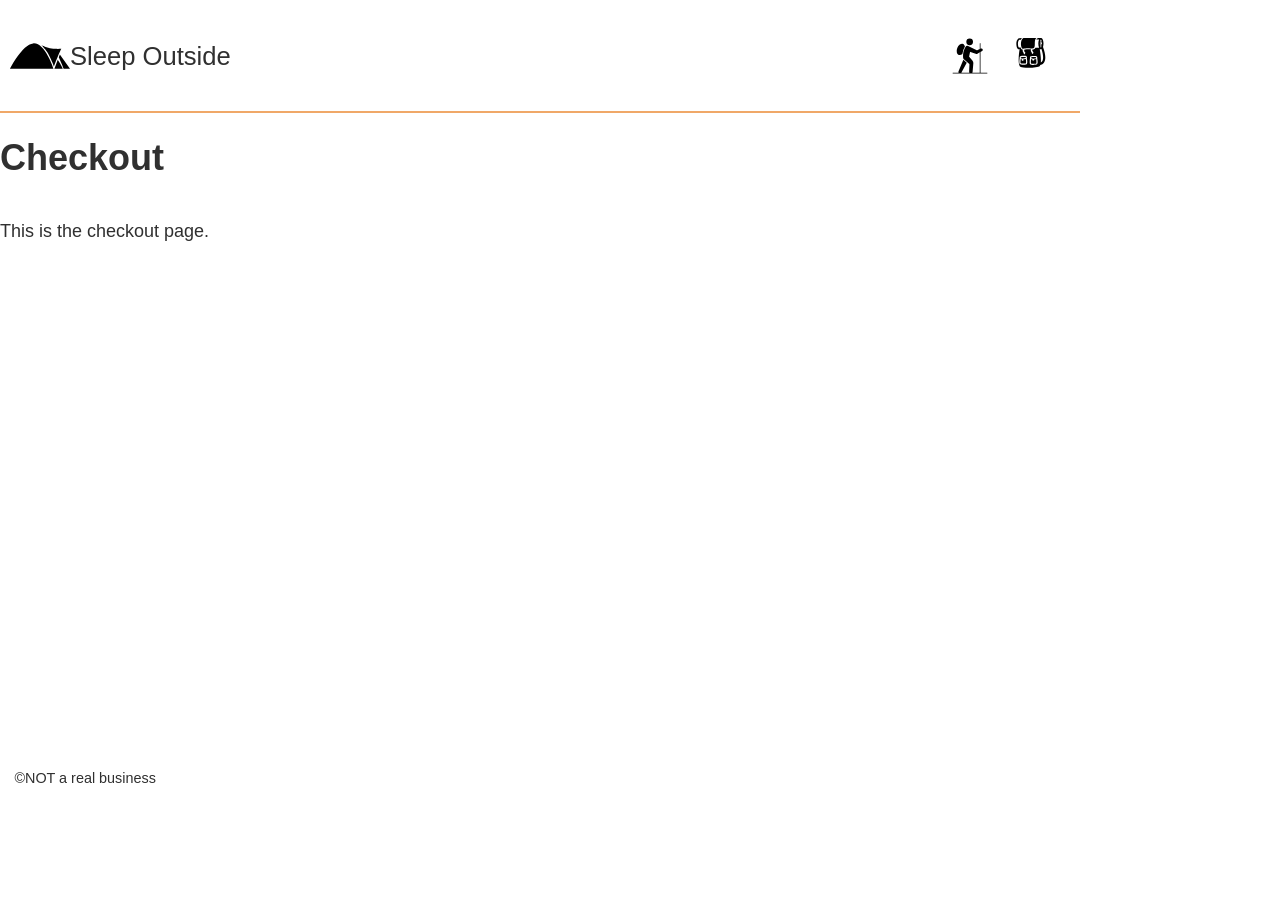
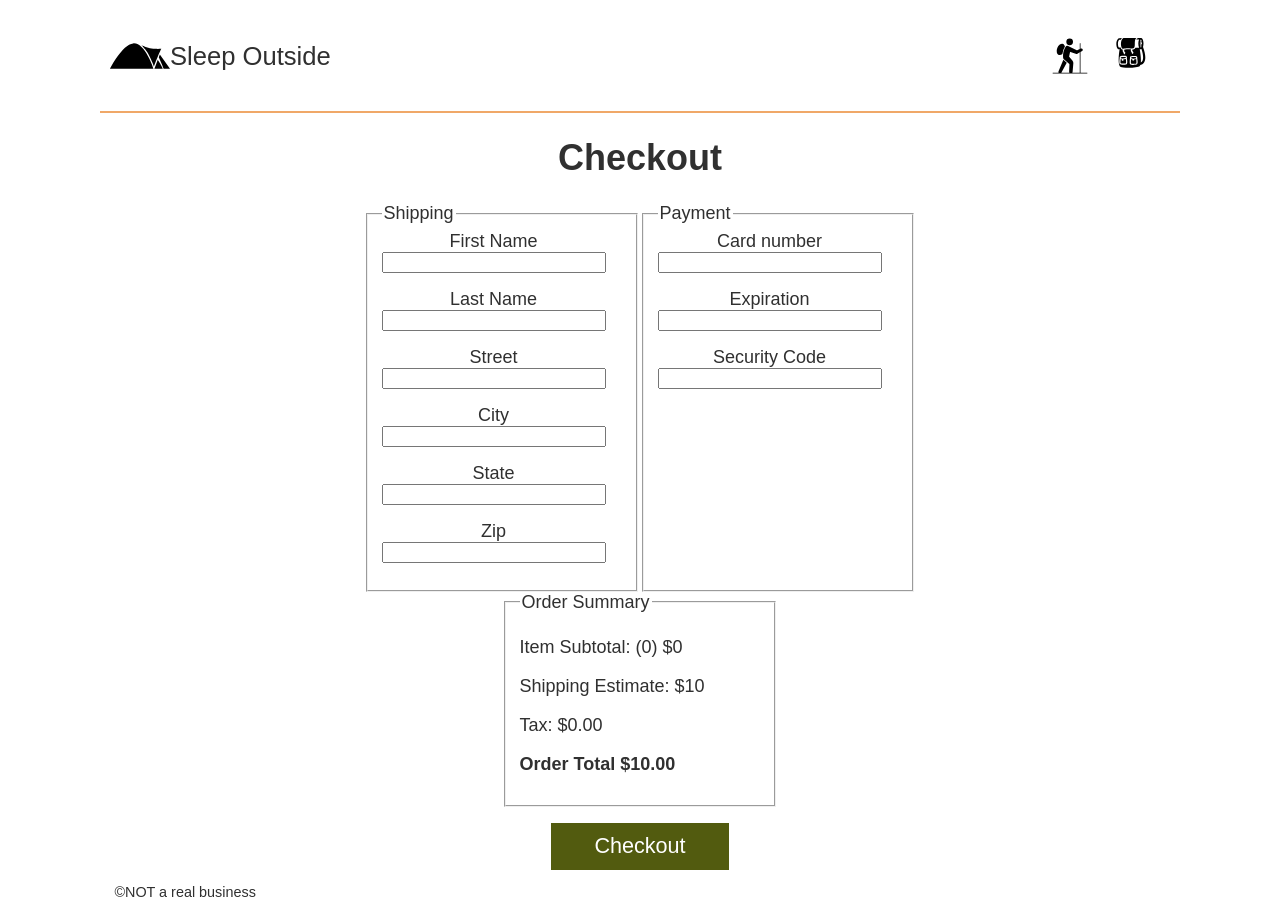
Before and after one commit to alexanderdombroski/sleep-outside, an Astro site in the folder packages/frontend/: page /checkout in a window 1280 px wide. Before the commit the page ends 800 px from the top, so only its background shows below. Built offline with nearby package versions, Linux system fonts and the light colour scheme; Astro itself is replaced by a stand-in of ours; no server answers.

Commit message:
feat: add checkout page

```diff
--- a/packages/frontend/src/css/style.css
+++ b/packages/frontend/src/css/style.css
@@ -201,10 +201,6 @@ button {
 }
 
 @media screen and (min-width: 500px) {
-  body {
-    max-width: 1080px;
-    margin: auto;
-  }
   .mission {
     font-size: 1.2em;
   }
--- a/packages/frontend/src/layouts/Layout.astro
+++ b/packages/frontend/src/layouts/Layout.astro
@@ -30,6 +30,8 @@ import { Alert } from "../components/alert";
   body {
     margin: 0;
     width: 100%;
+    max-width: 1080px;
+    margin-inline: auto;
     min-height: 100vh;
     font-family: var(--font-body);
     font-size: var(--font-base);
--- a/packages/frontend/src/pages/cart/index.astro
+++ b/packages/frontend/src/pages/cart/index.astro
@@ -1,6 +1,7 @@
 ---
 import Layout from "../../layouts/Layout.astro";
 const title = "Cart";
+const BASE_URL = import.meta.env.BASE_URL;
 ---
 
 <script>
@@ -50,6 +51,7 @@ const title = "Cart";
         }
       }
     });
+    refreshCart();
   }
 </script>
 
@@ -58,5 +60,14 @@ const title = "Cart";
     <h1>Cart</h1>
     <ul class="product-list"></ul>
     <p class="cart-total"></p>
+    <a href={`${BASE_URL}checkout`}>Proceed to Checkout</a>
   </slot>
 </Layout>
+
+<style>
+  h1,
+  .cart-total,
+  a {
+    text-align: center;
+  }
+</style>
--- a/packages/frontend/src/pages/checkout/index.astro
+++ b/packages/frontend/src/pages/checkout/index.astro
@@ -4,8 +4,134 @@ const title = "Checkout";
 ---
 
 <Layout title={title}>
-    <slot class="divider">
-        <h1>Checkout</h1>
-        <p>This is the checkout page.</p>
-    </slot>
+  <slot class="divider">
+    <h1>Checkout</h1>
+
+    <form id="submitform">
+      <div class="form-sections">
+        <fieldset>
+          <legend>Shipping</legend>
+
+          <label for="firstName">First Name</label>
+          <input type="text" id="firstName" name="firstName" required />
+
+          <label for="lastName">Last Name</label>
+          <input type="text" id="lastName" name="lastName" required />
+
+          <label for="street">Street</label>
+          <input type="text" id="street" name="street" required />
+
+          <label for="city">City</label>
+          <input type="text" id="city" name="city" required />
+
+          <label for="state">State</label>
+          <input type="text" id="state" name="state" required />
+
+          <label for="zip">Zip</label>
+          <input type="text" id="zip" name="zip" required />
+        </fieldset>
+
+        <fieldset>
+          <legend>Payment</legend>
+
+          <label for="cardNumber">Card number</label>
+          <input type="text" id="cardNumber" name="cardNumber" required />
+
+          <label for="expiration">Expiration</label>
+          <input type="text" id="expiration" name="expiration" required />
+
+          <label for="securityCode">Security Code</label>
+          <input
+            type="text"
+            id="securityCode"
+            name="securityCode"
+            pattern="[0-9]{3,4}"
+            maxlength="4"
+            required
+          />
+        </fieldset>
+      </div>
+
+      <fieldset>
+        <legend>Order Summary</legend>
+
+        <p class="cart-info">
+          Item Subtotal: (<span class="amount"></span>) $<span class="cost"
+          ></span>
+        </p>
+        <p>Shipping Estimate: $10</p>
+        <p>Tax: $<span class="tax"></span></p>
+        <p><strong>Order Total $<span class="total"></span></strong></p>
+      </fieldset>
+
+      <button type="submit">Checkout</button>
+    </form>
+  </slot>
 </Layout>
+
+<script>
+  import type { Product } from "../../../../shared/types/schemas.mts";
+  import { getLocalStorage, setLocalStorage } from "../../js/utils.mts";
+  import { sendAlert } from "../../components/alert";
+
+  const cart = getLocalStorage<Product[]>("so-cart") ?? [];
+  const info = document.querySelector(".cart-info");
+  const amount = info?.querySelector(".amount");
+  if (amount) amount.textContent = String(cart.length);
+  let cartTotal = 0;
+  cart.forEach((product) => {
+    cartTotal += product.finalPrice;
+  });
+  const subtotal = info?.querySelector(".cost");
+  if (subtotal) subtotal.textContent = String(cartTotal);
+  const tax = document.querySelector(".tax");
+  if (tax) tax.textContent = String((cartTotal * 0.06).toFixed(2));
+  const total = document.querySelector(".total");
+  if (total) total.textContent = String((cartTotal * 1.06 + 10).toFixed(2));
+
+  const form = document.getElementById("submitform") as HTMLFormElement;
+  form.addEventListener("submit", (event) => {
+    event.preventDefault();
+    // @ts-ignore ts(2339)
+    sendAlert({
+      type: "success",
+      message: "We will definitely send that to you soon!",
+    });
+    setLocalStorage("so-cart", []);
+    form.reset();
+  });
+</script>
+
+<style>
+  form > * {
+    margin-inline: auto;
+  }
+  h1,
+  label {
+    text-align: center;
+  }
+  fieldset,
+  label,
+  input {
+    display: block;
+  }
+  fieldset {
+    width: 17rem;
+  }
+  label,
+  input {
+    width: 14rem;
+  }
+  input {
+    margin-bottom: 1rem;
+  }
+  .form-sections {
+    display: flex;
+    flex-direction: row;
+    flex-wrap: wrap;
+    justify-content: center;
+  }
+  button {
+    margin-top: 1rem;
+  }
+</style>
```
